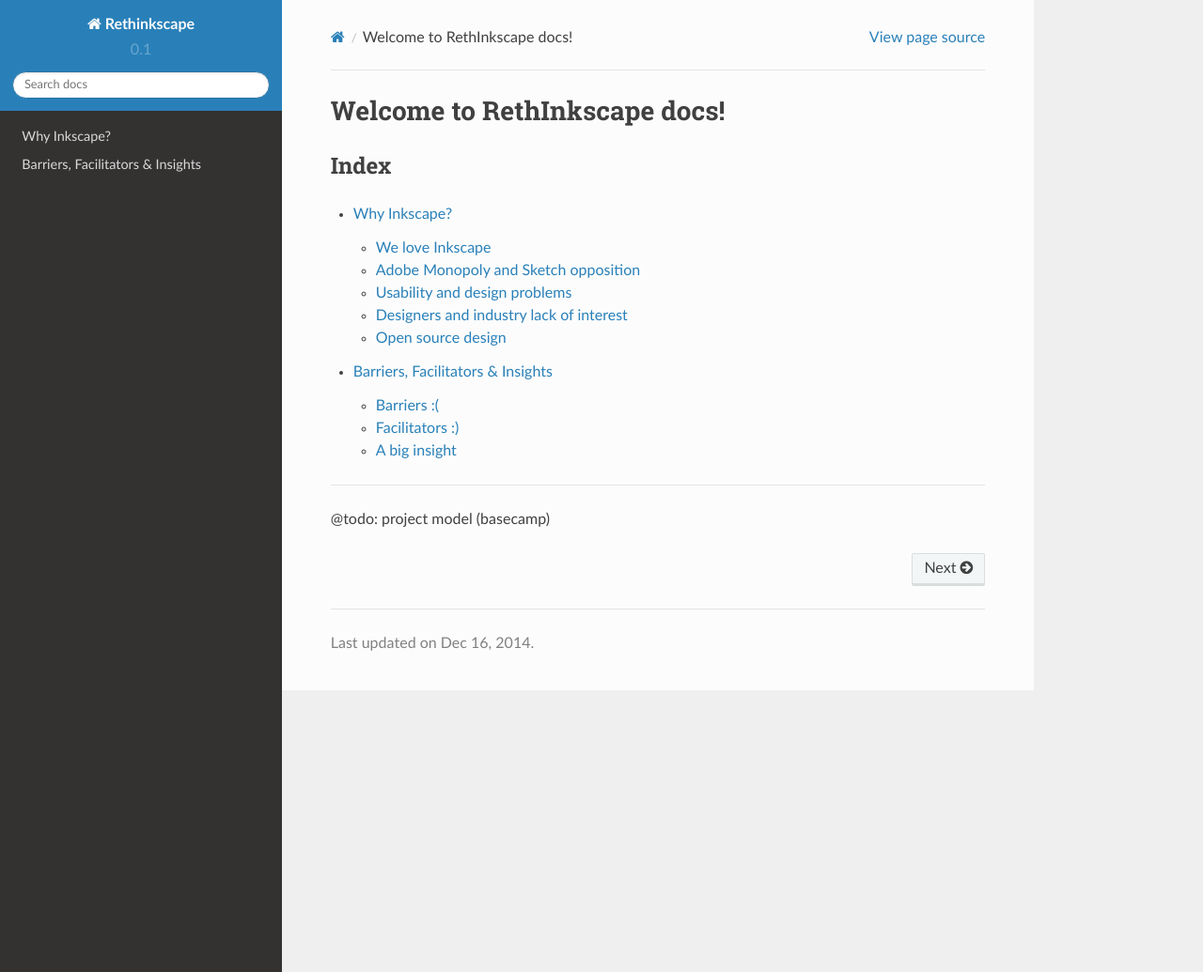
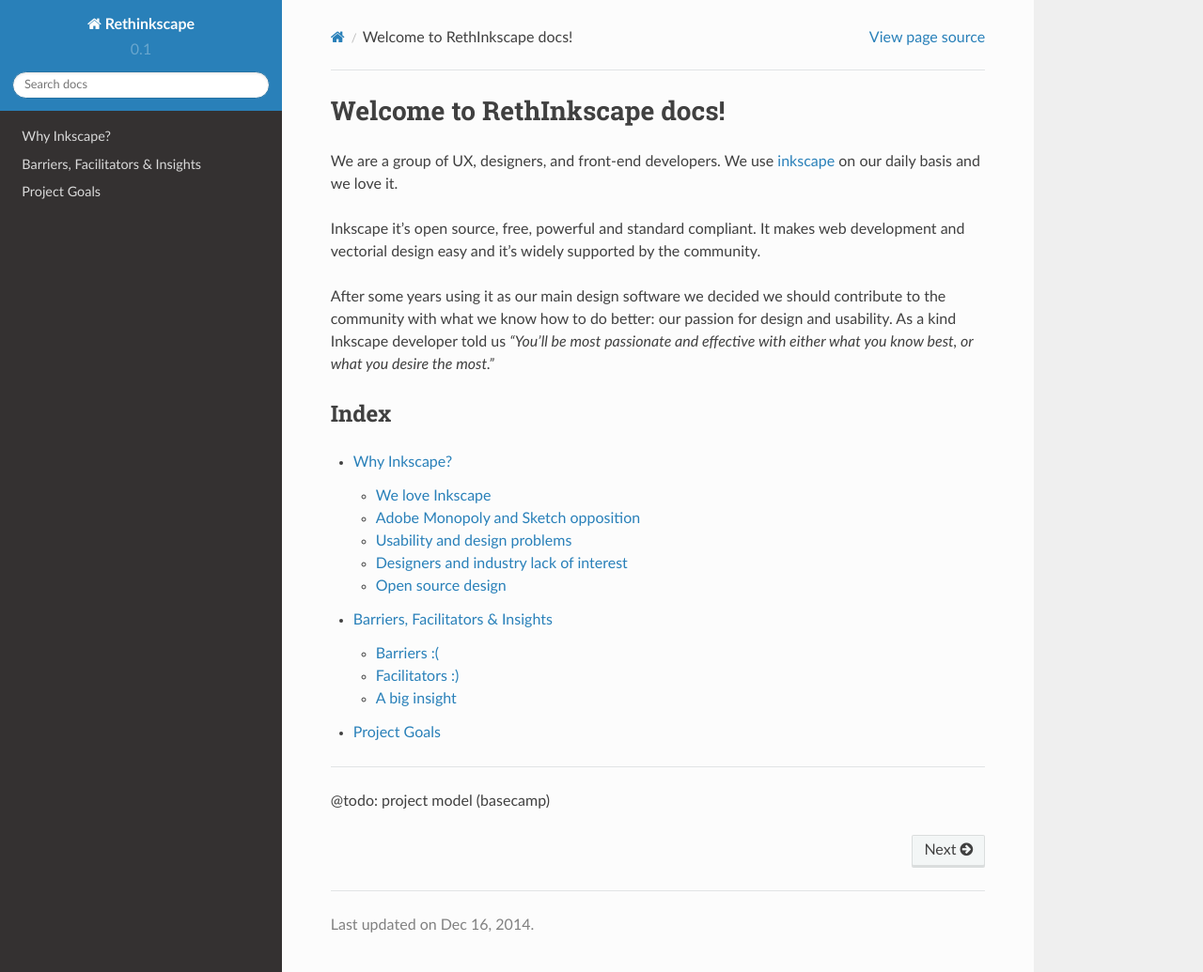
Before and after one commit to PIWEEK/rethinkscape, a Sphinx documentation site: the page built from docs/index.rst, in a window 1280 px wide and 1035 px high. Shown: the whole window at 94% size. Built offline with Sphinx 7.4.7 and the Read the Docs theme 2.0.0, drawn with Linux system fonts in a browser that asks for light colours.

```diff
--- /dev/null
+++ b/docs/goals/index.rst
@@ -0,0 +1,6 @@
+Project Goals
+=================================
+
+- Structure
+- Tools Hierachy
+- Visual Simplicity
--- a/docs/index.rst
+++ b/docs/index.rst
@@ -7,6 +7,12 @@
 Welcome to RethInkscape docs!
 =======================================
 
+We are a group of UX, designers, and front-end developers. We use `inkscape <https://www.inkscape.org>`_ on our daily basis and we love it.
+
+Inkscape it's open source, free, powerful and standard compliant. It makes web development and vectorial design easy and it's widely supported by the community.
+
+After some years using it as our main design software we decided we should contribute to the community with what we know how to do better: our passion for design and usability. As a kind Inkscape developer told us *"You'll be most passionate and effective with either what you know best, or what you desire the most."*
+
 Index
 ------
 
@@ -15,6 +21,7 @@ Index
 
    main/index.rst
    barriers/index.rst
+   goals/index.rst
 
 
 =================================
--- a/docs/main/index.rst
+++ b/docs/main/index.rst
@@ -40,4 +40,4 @@ Surprisingly, when we analyzed the features that our designers use in their ever
 Open source design
 ------------------
 
-Please, just read this Brad Frost's aricle: `Designing in the open <http://bradfrost.com/blog/post/designing-in-the-open//>`_
+Please, just read this Brad Frost's aricle: `Designing in the open <http://bradfrost.com/blog/post/designing-in-the-open/>`_
```
